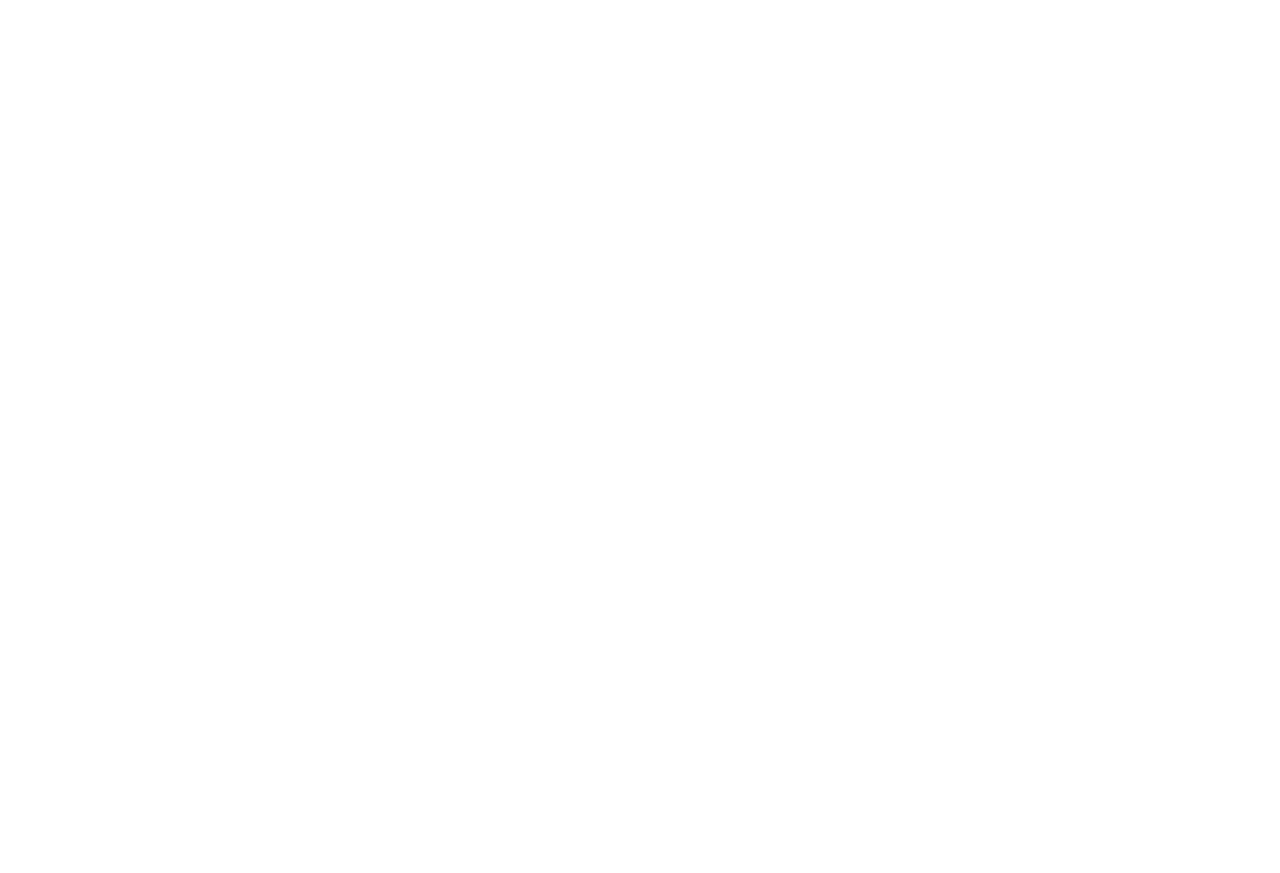
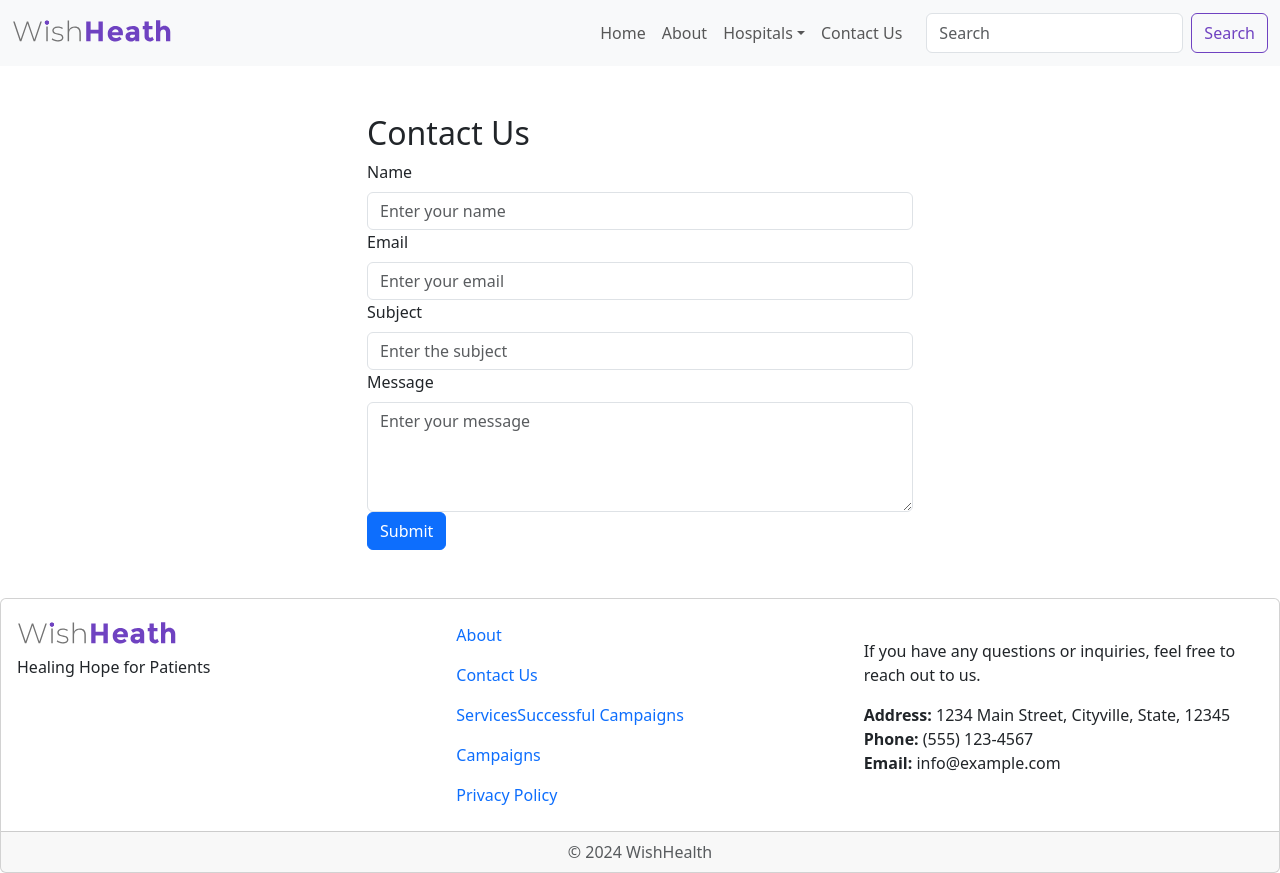
Before and after one commit to GDMfernando/healthcare_donation, a React (Create React App) app in the folder frontend/: page /contactus in a window 1280 px wide. Before the commit this address had no page. Before the commit the page ends 800 px from the top, so only its background shows below. Built offline with nearby package versions, Linux system fonts and the light colour scheme.

Commit message:
Creating contact us form

```diff
--- a/frontend/src/App.js
+++ b/frontend/src/App.js
@@ -10,6 +10,7 @@
 import HospitalPage from "./components/public_view/hospital_page.js";
 import { callAPI } from "./utils/help.js";
 import AboutPage from './components/public_view/about.js';
+import ContactUsPage from "./components/public_view/contactus.js";
 
 const App = () => {
   const [cookie, _] = useCookies(["access_token"]);
@@ -75,6 +76,7 @@
             <Route path="/hospital-dashboard" element={<HospitalDashboard />} />
             <Route path="/hospital-page" element={<HospitalPage />} />
             <Route path="/about" element={<AboutPage />} />
+            <Route path="/contactus" element={<ContactUsPage />} />
           </Routes>
         </div>
       </Router>
--- /dev/null
+++ b/frontend/src/components/common_components/form_input.js
@@ -0,0 +1,20 @@
+import React from 'react';
+import { Form } from 'react-bootstrap';
+
+const FormInput = ({ controlId, label, type, placeholder, name, value, onChange, required }) => {
+  return (
+    <Form.Group controlId={controlId}>
+      <Form.Label>{label}</Form.Label>
+      <Form.Control
+        type={type}
+        placeholder={placeholder}
+        name={name}
+        value={value}
+        onChange={onChange}
+        required={required}
+      />
+    </Form.Group>
+  );
+};
+
+export default FormInput;
--- a/frontend/src/components/public_view/contactus.js
+++ b/frontend/src/components/public_view/contactus.js
@@ -0,0 +1,100 @@
+import React, { useState } from 'react';
+import { Container, Row, Col, Form, Button } from 'react-bootstrap';
+import FormInput from '../common_components/form_input';
+import NavBar from './nav_bar';
+import Footer from './footer';
+
+const ContactUsPage = () => {
+    // State to manage form input values
+    const [formData, setFormData] = useState({
+        name: '',
+        email: '',
+        subject: '',
+        message: '',
+    });
+
+    // Handle form input changes
+    const handleInputChange = (e) => {
+        const { name, value } = e.target;
+        setFormData({
+            ...formData,
+            [name]: value,
+        });
+    };
+
+    // Handle form submission
+    const handleSubmit = (e) => {
+        e.preventDefault();
+
+        console.log('Form submitted:', formData);
+    };
+
+    return (
+        <div className='overflow-x-hidden'>
+            <NavBar />
+            <Container className="my-5">
+
+                <Row>
+                    <Col md={{ span: 6, offset: 3 }}>
+                        <h2>Contact Us</h2>
+                        <Form onSubmit={handleSubmit}>
+                            <FormInput
+                                controlId="formName"
+                                label="Name"
+                                type="text"
+                                placeholder="Enter your name"
+                                name="name"
+                                value={formData.name}
+                                onChange={handleInputChange}
+                                required
+                            />
+
+                            <FormInput
+                                controlId="formEmail"
+                                label="Email"
+                                type="email"
+                                placeholder="Enter your email"
+                                name="email"
+                                value={formData.email}
+                                onChange={handleInputChange}
+                                required
+                            />
+
+                            <FormInput
+                                controlId="formSubject"
+                                label="Subject"
+                                type="text"
+                                placeholder="Enter the subject"
+                                name="subject"
+                                value={formData.subject}
+                                onChange={handleInputChange}
+                                required
+                            />
+
+                            <Form.Group controlId="formMessage">
+                                <Form.Label>Message</Form.Label>
+                                <Form.Control
+                                    as="textarea"
+                                    rows={4}
+                                    placeholder="Enter your message"
+                                    name="message"
+                                    value={formData.message}
+                                    onChange={handleInputChange}
+                                    required
+                                />
+                            </Form.Group>
+
+                            <Button variant="primary" type="submit">
+                                Submit
+                            </Button>
+                        </Form>
+                    </Col>
+                </Row>
+            </Container>
+            <Footer />
+        </div>
+
+    );
+};
+
+export default ContactUsPage;
```
